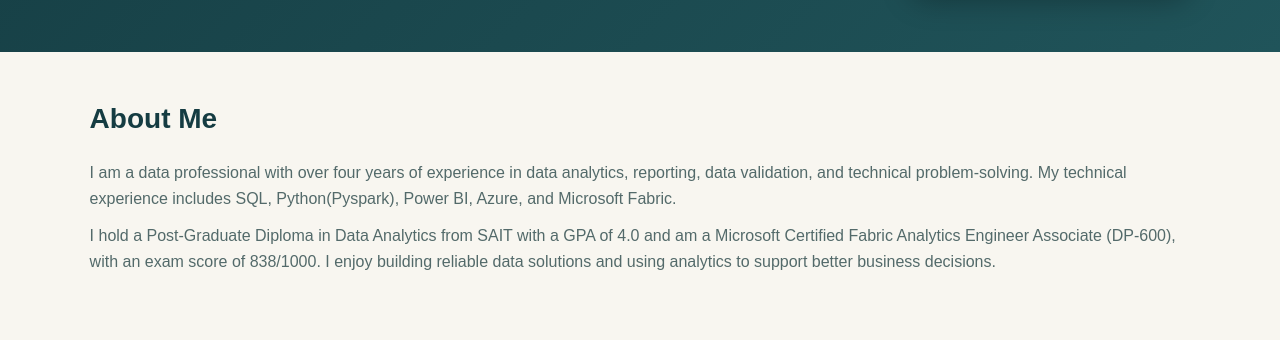
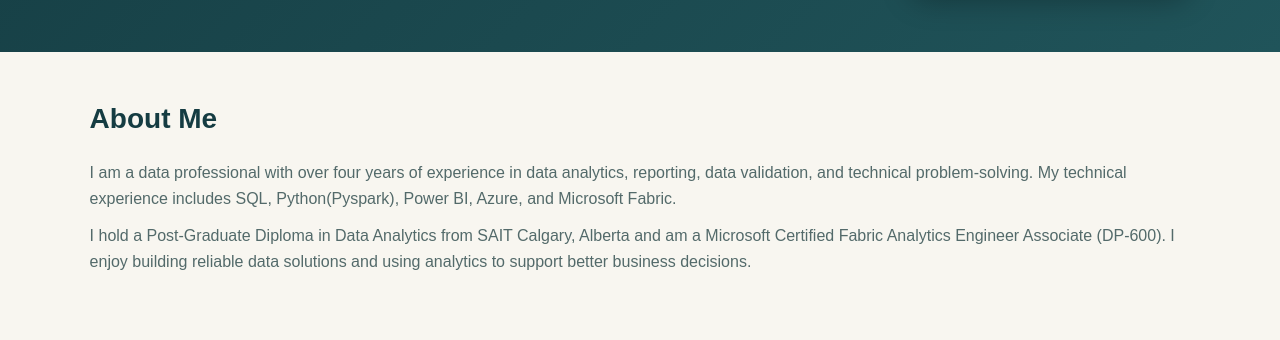
Before and after one commit to rimzanmha/rimzan-ahamed, a plain HTML site: page index.html in a window 1280 px wide. Shown: the part 460-800 px from the top of the page. Drawn offline with Linux system fonts and the light colour scheme.

Commit message:
Update index.html

```diff
--- a/index.html
+++ b/index.html
@@ -78,10 +78,10 @@
     </p>
     <p>
         I hold a Post-Graduate Diploma in Data Analytics from SAIT
-        with a GPA of 4.0 and am a Microsoft Certified Fabric
-        Analytics Engineer Associate (DP-600), with an exam score
-        of 838/1000. I enjoy building reliable data solutions
-        and using analytics to support better business decisions.
+        Calgary, Alberta and am a Microsoft Certified Fabric
+        Analytics Engineer Associate (DP-600). I enjoy building
+        reliable data solutions and using analytics to support
+        better business decisions.
     </p>
 </section>
 
```
